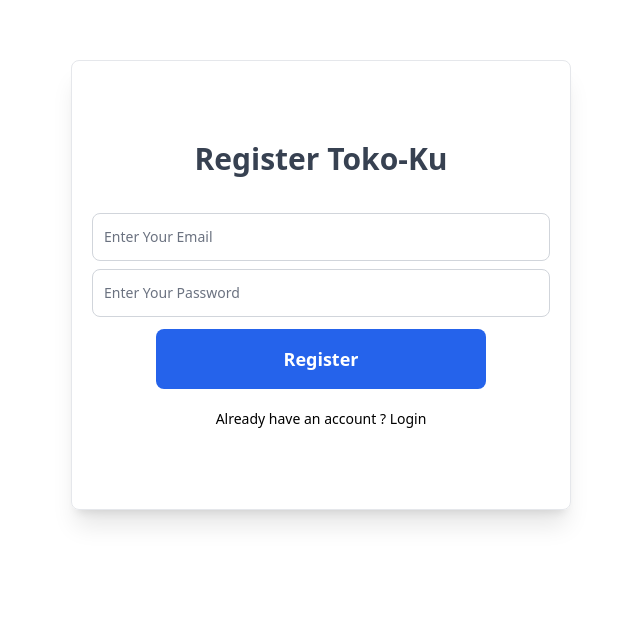
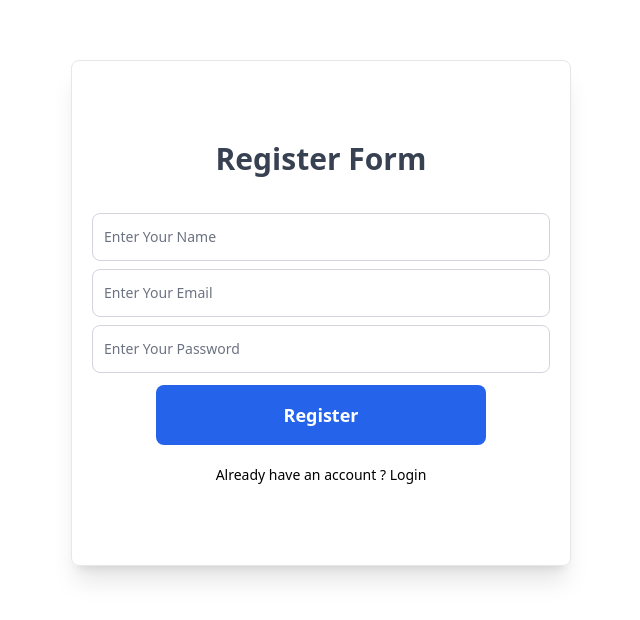
Before and after one commit to revou-fsse-1/w22-group-react-group-c, a Next.js app: page /auth/register in a window 1280 px wide. Shown: the part 164-784 px from the top of the page, without its empty margins (319-959 px from the left). Built offline with nearby package versions, Linux system fonts and the light colour scheme.

Commit message:
register and login functionality works

```diff
--- a/src/pages/auth/register.tsx
+++ b/src/pages/auth/register.tsx
@@ -7,6 +7,7 @@ import axios from "axios";
 import { useRouter } from "next/router";
 
 interface FormProps {
+  name: string;
   email: string;
   password: string;
 }
@@ -16,6 +17,7 @@ export default function Register() {
 
   const schema = yup
     .object({
+      name: yup.string().required("Name is required"),
       email: yup.string().email().required("Email is required"),
       password: yup.string().min(5).required("Password is required"),
     })
@@ -35,6 +37,7 @@ export default function Register() {
       await axios.post(
         "https://wheremypets-backend-production.up.railway.app/auth/register/user",
         {
+          name: data.name,
           email: data.email,
           password: data.password,
         }
@@ -53,10 +56,32 @@ export default function Register() {
           <div className="flex w-[500px]  flex-col space-y-5 rounded-lg border py-20 px-5 shadow-xl mx-auto">
             <div className="mx-auto mb-2 space-y-3">
               <h1 className=" text-3xl font-bold text-gray-700">
-                Register Toko-Ku
+                Register Form
               </h1>
             </div>
             <form onSubmit={handleSubmit(onSubmit)}>
+              <div>
+                <div className="relative mt-2 w-full">
+                  <input
+                    type="text"
+                    id="name"
+                    {...register("name")} // Register email input
+                    className="border-1 peer block w-full appearance-none rounded-lg border border-gray-300 bg-transparent px-2.5 pb-2.5 pt-4 text-sm text-gray-900 focus:border-blue-600 focus:outline-none focus:ring-0"
+                    placeholder=" "
+                  />
+                  <label
+                    htmlFor="name"
+                    className="absolute top-2 left-1 z-10 origin-[0] -translate-y-4 scale-75 transform cursor-text select-none bg-white px-2 text-sm text-gray-500 duration-300 peer-placeholder-shown:top-1/2 peer-placeholder-shown:-translate-y-1/2 peer-placeholder-shown:scale-100 peer-focus:top-2 peer-focus:-translate-y-4 peer-focus:scale-75 peer-focus:px-2 peer-focus:text-blue-600"
+                  >
+                    {" "}
+                    Enter Your Name{" "}
+                  </label>
+                </div>
+              </div>
+              {errors.name && (
+                <p className="text-red-500 text-sm">{errors.name.message}</p>
+              )}
+
               <div>
                 <div className="relative mt-2 w-full">
                   <input
```
